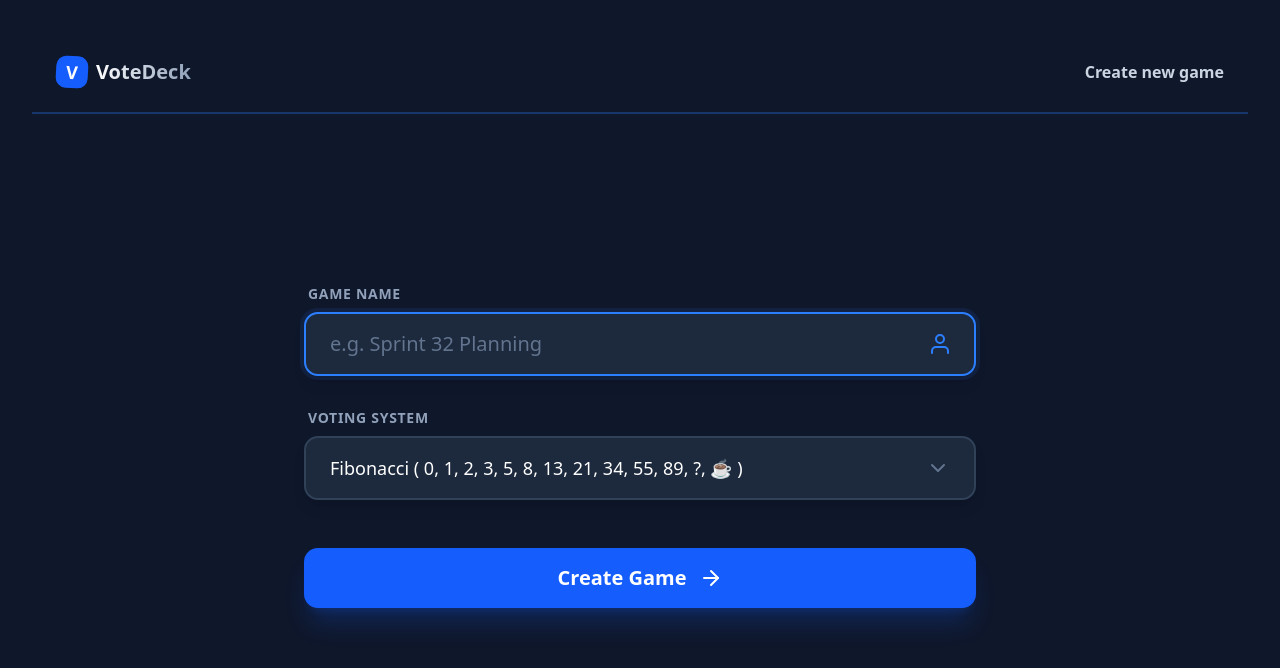
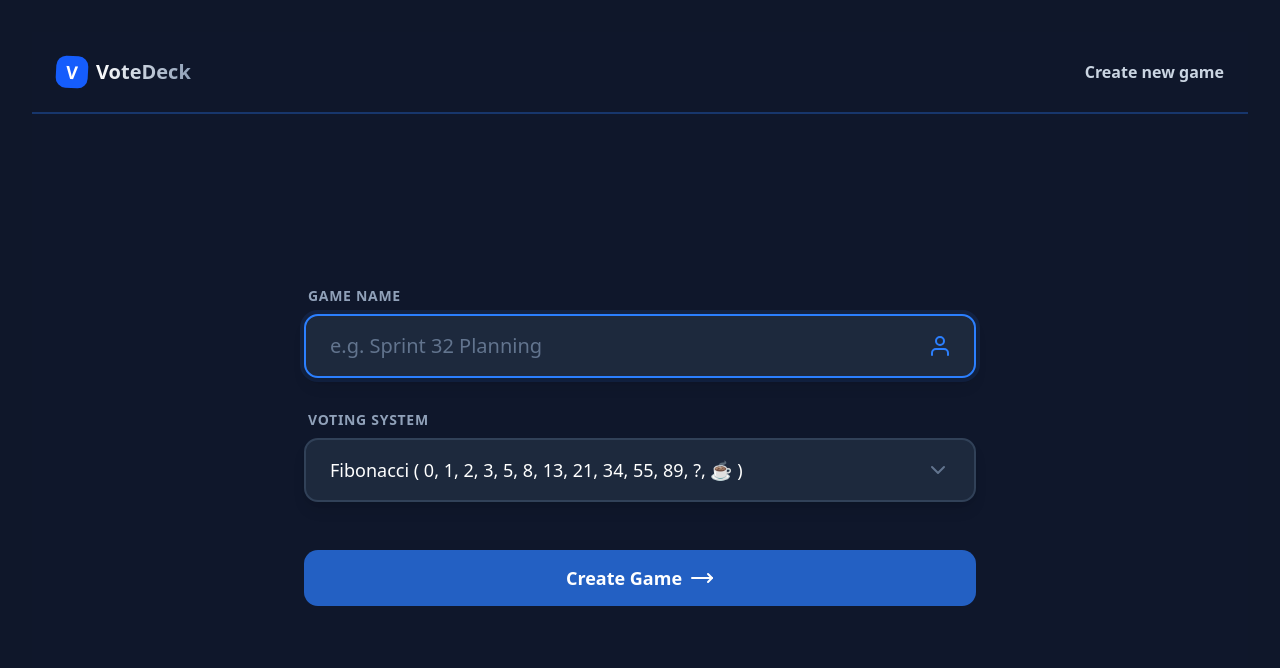
Before and after one commit to jillo-abdullahi/votedeck, a React (Vite) app: page /create in a window 1280 px wide. Shown: the top 668 px of the page. Built offline with nearby package versions, Linux system fonts and the light colour scheme.

Commit message:
feat: update icons and add invite user under participants

```diff
--- a/src/components/InviteModal.tsx
+++ b/src/components/InviteModal.tsx
@@ -1,6 +1,6 @@
 import React, { useRef, useState } from "react";
 import { Button } from "@/components/ui/button";
-import { X, UserPlusIcon } from "lucide-react";
+import { UserPlusIcon } from "lucide-react";
 import { QrCodeIcon, type QrCodeIconHandle } from "./icons/QrCodeIcon";
 import { ClipboardIcon, type ClipboardIconHandle } from "./icons/ClipboardIcon";
 import { ModalHeader } from "@/components/ModalHeader";
--- /dev/null
+++ b/src/components/icons/MoveRightIcon.tsx
@@ -0,0 +1,105 @@
+import { cn } from "@/lib/utils";
+import type { HTMLMotionProps, Variants } from "motion/react";
+import { motion, useAnimation, useReducedMotion } from "motion/react";
+import { forwardRef, useCallback, useImperativeHandle, useRef } from "react";
+
+export interface MoveRightIconHandle {
+    startAnimation: () => void;
+    stopAnimation: () => void;
+}
+
+interface MoveRightIconProps extends HTMLMotionProps<"div"> {
+    size?: number;
+    duration?: number;
+    isAnimated?: boolean;
+}
+
+const MoveRightIcon = forwardRef<MoveRightIconHandle, MoveRightIconProps>(
+    (
+        {
+            onMouseEnter,
+            onMouseLeave,
+            className,
+            size = 24,
+            duration = 1,
+            isAnimated = true,
+            ...props
+        },
+        ref,
+    ) => {
+        const controls = useAnimation();
+        const reduced = useReducedMotion();
+        const isControlled = useRef(false);
+
+        useImperativeHandle(ref, () => {
+            isControlled.current = true;
+            return {
+                startAnimation: () =>
+                    reduced ? controls.start("normal") : controls.start("animate"),
+                stopAnimation: () => controls.start("normal"),
+            };
+        });
+
+        const handleEnter = useCallback(
+            (e?: React.MouseEvent<HTMLDivElement>) => {
+                if (!isAnimated || reduced) return;
+                if (!isControlled.current) controls.start("animate");
+                else onMouseEnter?.(e as any);
+            },
+            [controls, reduced, isAnimated, onMouseEnter],
+        );
+
+        const handleLeave = useCallback(
+            (e?: React.MouseEvent<HTMLDivElement>) => {
+                if (!isControlled.current) controls.start("normal");
+                else onMouseLeave?.(e as any);
+            },
+            [controls, onMouseLeave],
+        );
+
+        const arrowVariants: Variants = {
+            normal: { x: 0 },
+            animate: {
+                x: [0, 3, 0],
+                transition: { duration: 0.6 * duration, repeat: 0 },
+            },
+        };
+
+        const lineVariants: Variants = {
+            normal: { strokeOpacity: 1 },
+            animate: {
+                strokeOpacity: [1, 0.5, 1],
+                transition: { duration: 0.8 * duration, repeat: 0 },
+            },
+        };
+
+        return (
+            <motion.div
+                className={cn("inline-flex items-center justify-center", className)}
+                onMouseEnter={handleEnter}
+                onMouseLeave={handleLeave}
+                {...props}
+            >
+                <motion.svg
+                    xmlns="http://www.w3.org/2000/svg"
+                    width={size}
+                    height={size}
+                    viewBox="0 0 24 24"
+                    fill="none"
+                    stroke="currentColor"
+                    strokeWidth="2"
+                    strokeLinecap="round"
+                    strokeLinejoin="round"
+                    animate={controls}
+                    initial="normal"
+                >
+                    <motion.path d="M18 8L22 12L18 16" variants={arrowVariants} />
+                    <motion.path d="M2 12H22" variants={lineVariants} />
+                </motion.svg>
+            </motion.div>
+        );
+    },
+);
+
+MoveRightIcon.displayName = "MoveRightIcon";
+export { MoveRightIcon };
--- a/src/pages/CreateGamePage.tsx
+++ b/src/pages/CreateGamePage.tsx
@@ -1,7 +1,9 @@
-import React, { useState } from "react";
+import React, { useState, useRef } from "react";
 import { useNavigate } from "@tanstack/react-router";
 import { DisplayNameModal } from "../components/DisplayNameModal";
 import { Header } from "../components/Header";
+import { Button } from "@/components/ui/button";
+import { MoveRightIcon, type MoveRightIconHandle } from "@/components/icons/MoveRightIcon";
 
 // Voting systems options
 const VOTING_SYSTEMS = [
@@ -23,6 +25,8 @@ export const CreateGamePage: React.FC = () => {
   const [votingSystem, setVotingSystem] = useState(VOTING_SYSTEMS[0].id);
   const [isModalOpen, setIsModalOpen] = useState(false);
   const [isDropdownOpen, setIsDropdownOpen] = useState(false);
+
+  const moveRightIconRef = useRef<MoveRightIconHandle>(null);
 
   // Triggered when form is valid and user clicks "Create Game"
   const handleInitialSubmit = (e: React.FormEvent) => {
@@ -120,9 +124,8 @@ export const CreateGamePage: React.FC = () => {
                 >
                   <span className="truncate pr-8">{selectedSystemLabel}</span>
                   <div
-                    className={`text-slate-500 transition-transform duration-200 group-hover:text-slate-400 ${
-                      isDropdownOpen ? "rotate-180" : ""
-                    }`}
+                    className={`text-slate-500 transition-transform duration-200 group-hover:text-slate-400 ${isDropdownOpen ? "rotate-180" : ""
+                      }`}
                   >
                     <svg
                       xmlns="http://www.w3.org/2000/svg"
@@ -151,11 +154,10 @@ export const CreateGamePage: React.FC = () => {
                           setVotingSystem(sys.id);
                           setIsDropdownOpen(false);
                         }}
-                        className={`w-full text-left px-6 py-4 hover:bg-slate-700 transition-colors flex items-center border-b border-slate-700 last:border-0 ${
-                          votingSystem === sys.id
-                            ? "bg-blue-600/10 text-blue-400 font-medium"
-                            : "text-slate-300"
-                        }`}
+                        className={`w-full text-left px-6 py-4 hover:bg-slate-700 transition-colors flex items-center border-b border-slate-700 last:border-0 ${votingSystem === sys.id
+                          ? "bg-blue-600/10 text-blue-400 font-medium"
+                          : "text-slate-300"
+                          }`}
                       >
                         {sys.label}
                         {votingSystem === sys.id && (
@@ -194,26 +196,16 @@ export const CreateGamePage: React.FC = () => {
 
           {/* CTA Button - Relocated closer to inputs */}
           <div className="pt-4">
-            <button
+            <Button
               type="submit"
-              className="w-full bg-blue-600 hover:bg-blue-500 text-white text-xl font-bold py-4 px-8 rounded-xl shadow-xl shadow-blue-600/20 hover:shadow-blue-500/30 transition-all transform hover:-translate-y-1 active:translate-y-0 active:scale-95 flex items-center justify-center gap-3"
+              size="lg"
+              className="w-full"
+              onMouseEnter={() => moveRightIconRef.current?.startAnimation()}
+              onMouseLeave={() => moveRightIconRef.current?.stopAnimation()}
             >
               <span>Create Game</span>
-              <svg
-                xmlns="http://www.w3.org/2000/svg"
-                width="24"
-                height="24"
-                viewBox="0 0 24 24"
-                fill="none"
-                stroke="currentColor"
-                strokeWidth="2"
-                strokeLinecap="round"
-                strokeLinejoin="round"
-              >
-                <line x1="5" y1="12" x2="19" y2="12" />
-                <polyline points="12 5 19 12 12 19" />
-              </svg>
-            </button>
+              <MoveRightIcon ref={moveRightIconRef} />
+            </Button>
           </div>
         </form>
       </main>
--- a/src/pages/LandingPage.tsx
+++ b/src/pages/LandingPage.tsx
@@ -11,7 +11,7 @@ export const LandingPage: React.FC = () => {
                 </button>
                 <Link
                     to="/create"
-          className="bg-blue-600 hover:bg-blue-500 text-white px-5 py-2.5 rounded-lg font-medium text-sm transition-all shadow-lg shadow-blue-600/20 active:scale-95"
+                    className="bg-blue-600 hover:bg-blue-500 text-white px-5 py-2.5 rounded-lg font-medium text-sm transition-all active:scale-95"
                 >
                     Start new game
                 </Link>
@@ -35,7 +35,7 @@ export const LandingPage: React.FC = () => {
                     <div className="flex flex-col sm:flex-row gap-4">
                         <Link
                             to="/create"
-              className="px-8 py-4 bg-blue-600 hover:bg-blue-500 text-white rounded-xl font-bold text-lg transition-all shadow-xl shadow-blue-600/20 hover:shadow-blue-500/30 transform hover:-translate-y-1 block text-center"
+                            className="px-8 py-4 bg-blue-600 hover:bg-blue-500 text-white rounded-xl font-bold text-lg transition-all transform hover:-translate-y-1 block text-center"
                         >
                             Start new game
                         </Link>
--- a/src/pages/RoomPage.tsx
+++ b/src/pages/RoomPage.tsx
@@ -187,6 +187,7 @@ export const RoomPage: React.FC = () => {
                         users={room.users}
                         votes={room.votes}
                         revealed={room.revealed}
+                        onInvite={handleInvite}
                     />
                 </section>
 
```
Also changed, not shown: src/components/Participants.tsx (+24 -2 lines). Lines whose indentation alone changed are shown as unchanged.
